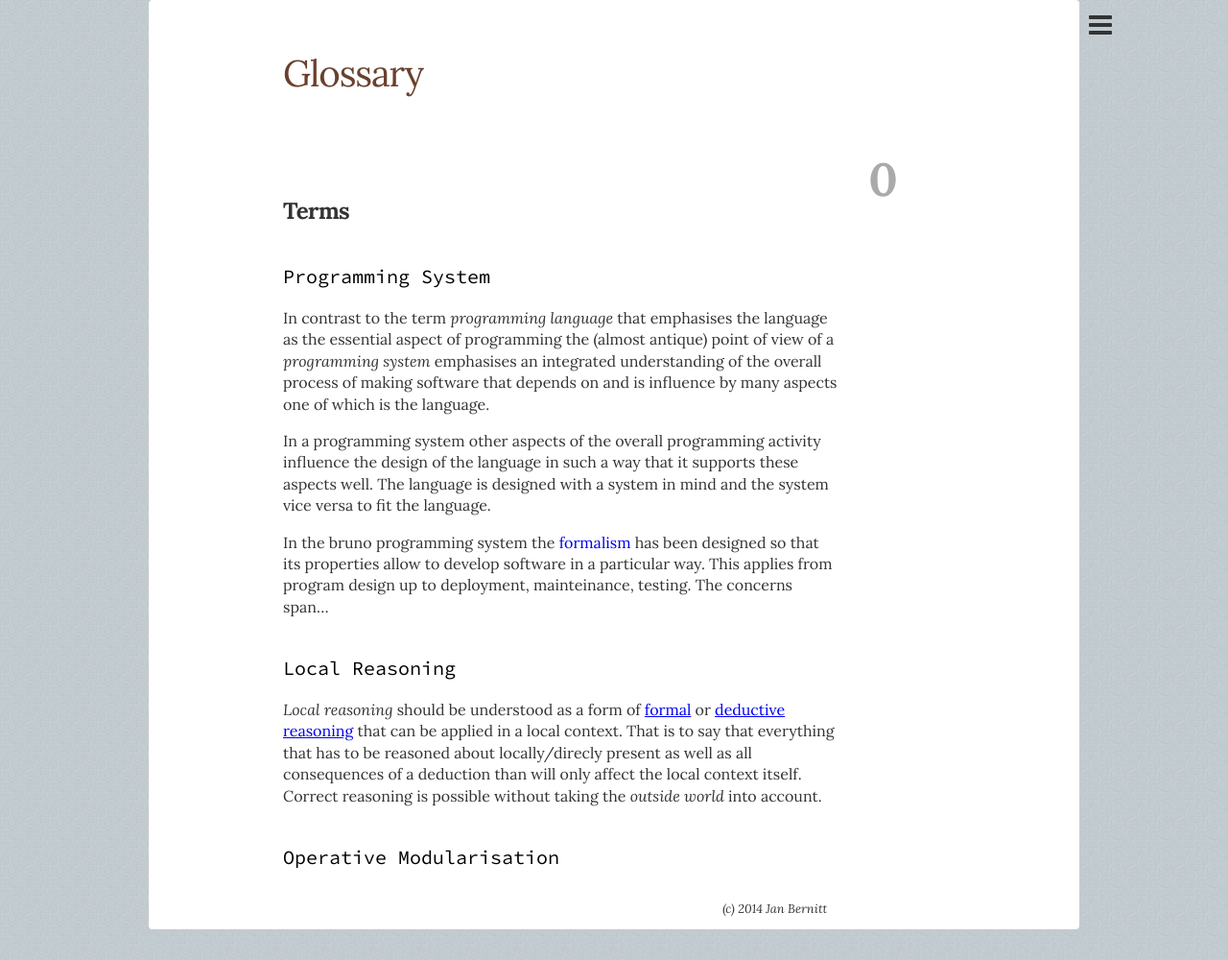
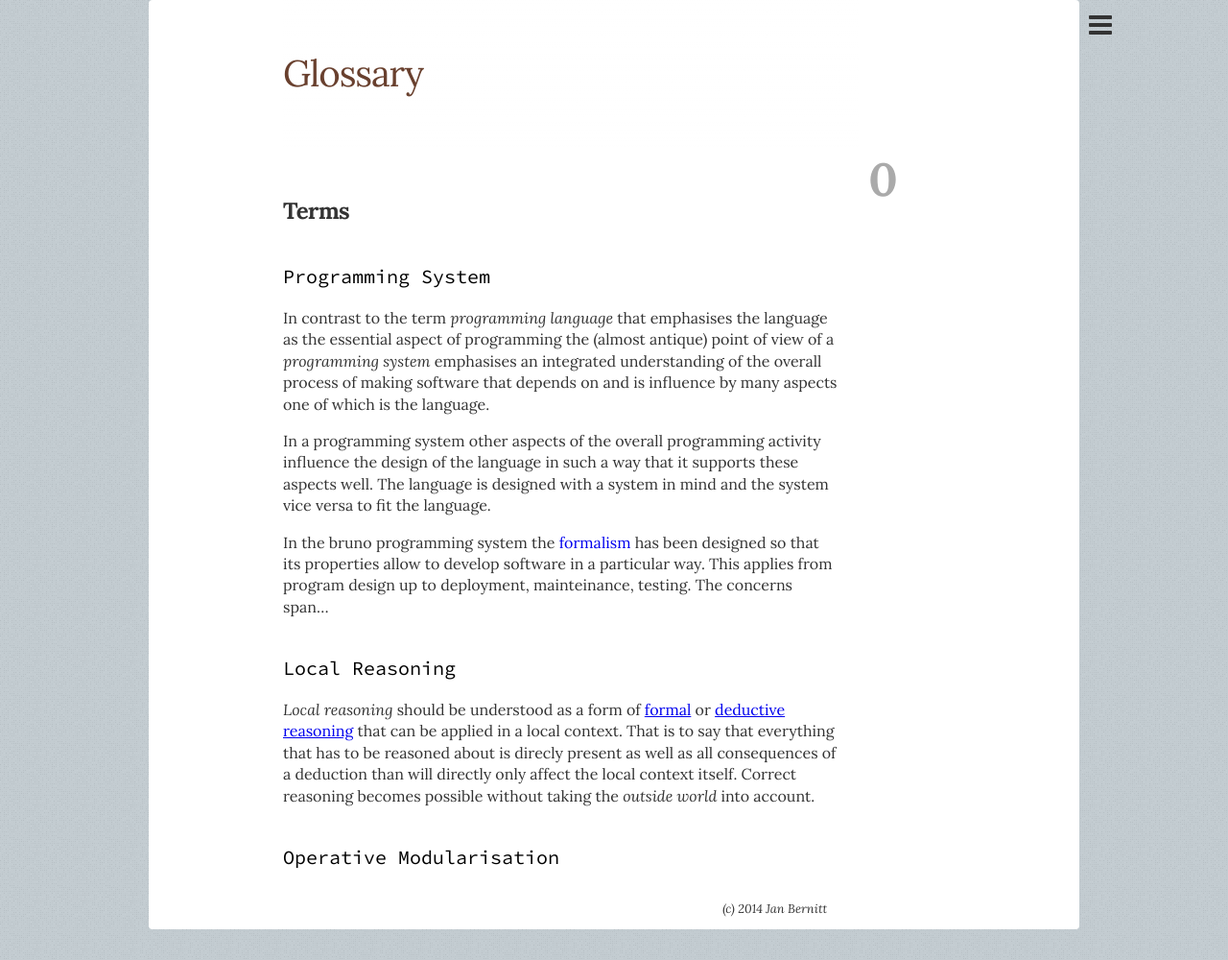
Before and after one commit to bruno-lang/bruno-lang.github.io, a Jekyll site: the page built from glossary/index.md, in a window 1280 px wide. Shown: the whole page at 96% size. Built offline with Jekyll 4.4.1, drawn with Linux system fonts in a browser that asks for light colours; nearby versions of some CDN libraries.

Commit message:
Update index.md

```diff
--- a/glossary/index.md
+++ b/glossary/index.md
@@ -28,8 +28,9 @@ _Local reasoning_ should be understood as a form of
 [formal](http://en.wikibooks.org/wiki/Effective_Reasoning/Informal_and_Formal_Reasoning)
 or [deductive reasoning](http://en.wikipedia.org/wiki/Deductive_reasoning)
 that can be applied in a local context. That is to say that everything that
-has to be reasoned about locally/direcly present as well as all consequences
-of a deduction than will only affect the local context itself.
-Correct reasoning is possible without taking the _outside world_ into account.
+has to be reasoned about is direcly present as well as all consequences
+of a deduction than will directly only affect the local context itself.
+Correct reasoning becomes possible without taking the _outside world_ into
+account.
 
 ### Operative Modularisation
```
